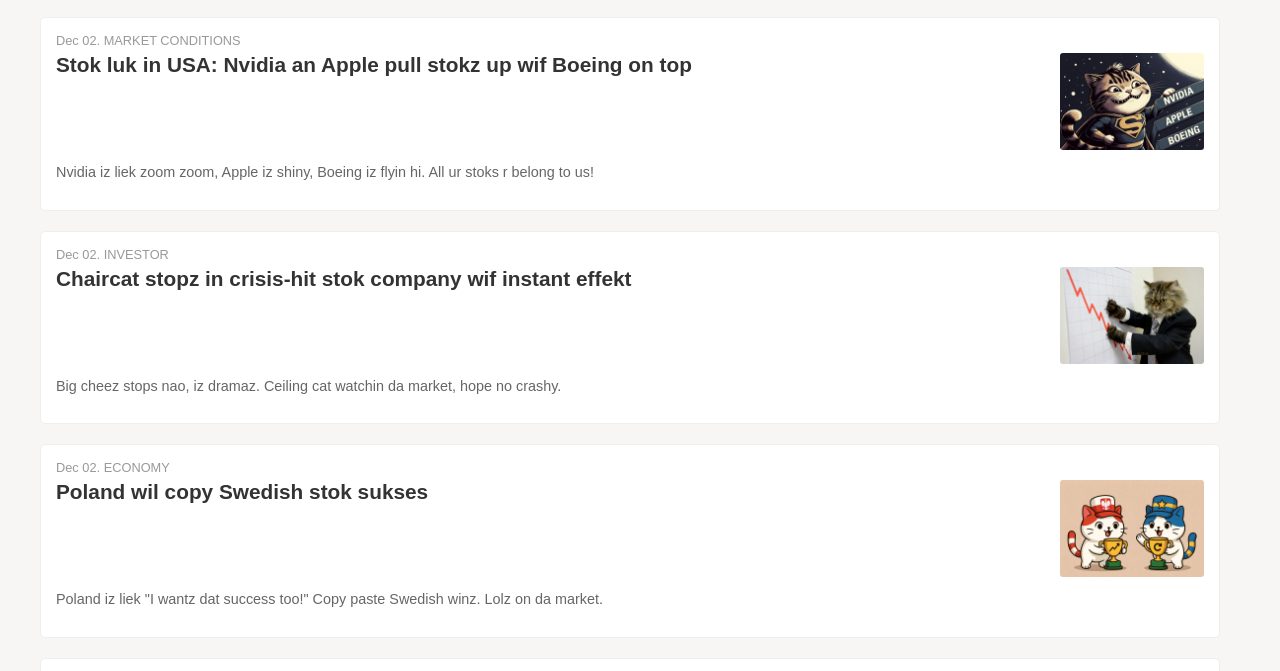
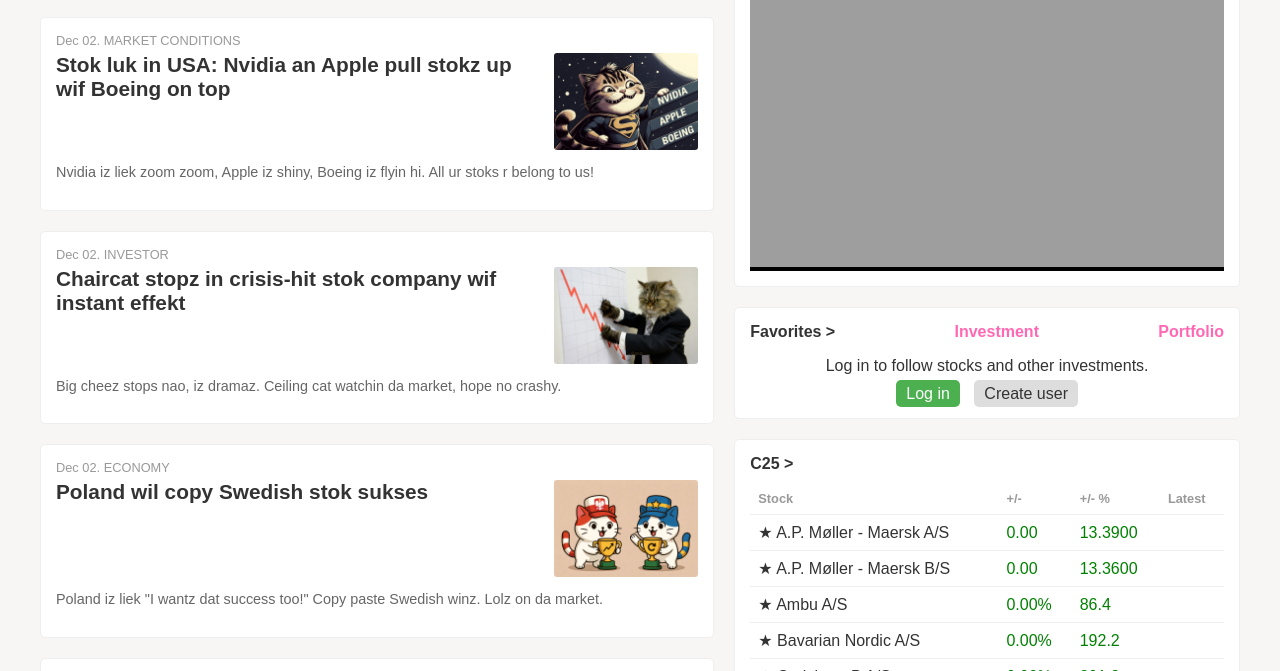
Before and after one commit to QbrickQA/qplayer-pages, a plain HTML site: page mockups/production/borsen/index.html in a window 1280 px wide. Shown: the part 263-934 px from the top of the page. Drawn offline with Linux system fonts and the light colour scheme.

Commit message:
Update index.html

```diff
--- a/mockups/production/borsen/index.html
+++ b/mockups/production/borsen/index.html
@@ -324,7 +324,6 @@
                 <p class="article-snippet">Deadlin fur dividend tax extend to five yearz. Moar time fur kitteh investorz!</p>
             </div>
         </div>
-        </div>
         <div class="sidebar">
             <!-- Commercial ad on top -->
             <div class="top-ad">
@@ -467,7 +466,7 @@
         shadow.innerHTML = `
             <iframe
                 class="customcode"
-                srcdoc='<!DOCTYPE html><html lang="da"><head></head><body style="margin: 0; position: relative; overflow: auto; height: 100%; width: 100%; display: flex; justify-content: center; align-items: flex-start;" data-campaignid="2dbf9f5a-23b7-4481-b164-29fb"><iframe title="Seneste investor" src="https://play2.qbrick.com/qplayer/index.html?accountId=AccmFYLZRa45EWfoHhAgXgDVQ&playlistId=ed87b64d-6424-49d4-abaa-6961ddebddd4&configId=f7e137e9-819c-411a-80e3-524f5a5d84a5" allowfullscreen="true" frameborder="0" border="0" height="300" width="100%" scrolling="no"></iframe></body></html>'
+                srcdoc='<!DOCTYPE html><html lang="da"><head></head><body style="margin: 0; position: relative; overflow: auto; height: 100%; width: 100%; display: flex; justify-content: center; align-items: flex-start;" data-campaignid="2dbf9f5a-23b7-4481-b164-29fb"><iframe title="Seneste investor" src="https://play2.qbrick.com/qplayer/index.html?accountId=AccmFYLZRa45EWfoHhAgXgDVQ&playlistId=ed87b64d-6424-49d4-abaa-6961ddebddd4&configId=f7e137e9-819c-411a-80e3-524f5d84a5" allowfullscreen="true" frameborder="0" border="0" height="300" width="100%" scrolling="no"></iframe></body></html>'
                 allowfullscreen="true"
                 frameborder="0"
                 border="0"
```
Lines whose indentation alone changed are shown as unchanged.
